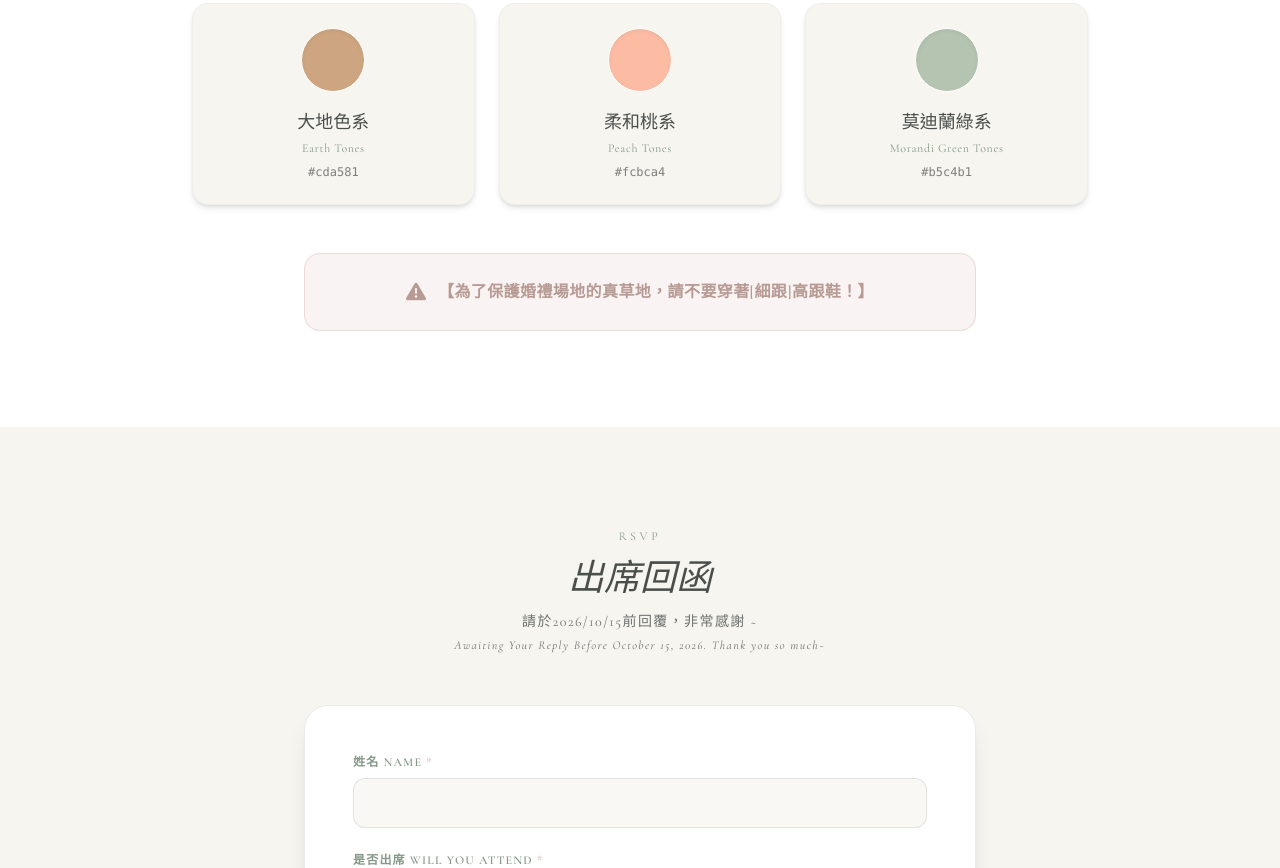
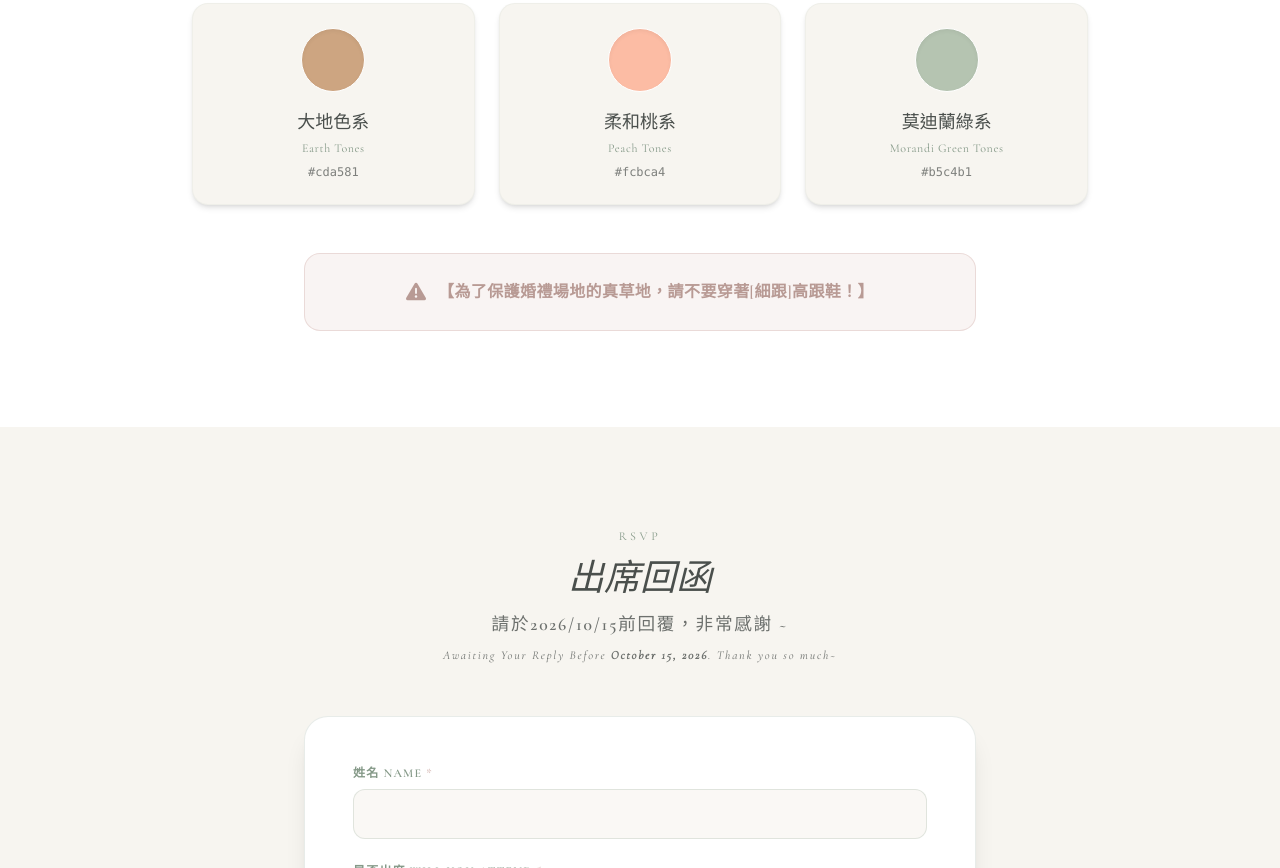
Before and after one commit to EstherSun112/Wedding, a plain HTML site: page index.html in a window 1280 px wide. Shown: the part 2725-3593 px from the top of the page. Drawn offline with nearby package versions, Linux system fonts and the light colour scheme.

Commit message:
index.html

```diff
--- a/index.html
+++ b/index.html
@@ -176,7 +176,7 @@
             <div class="bg-morandiCard rounded-3xl shadow-xl p-8 sm:p-12 border border-morandiGreen/20 space-y-8">
                 <div class="border-b border-morandiGreen/20 pb-6 text-center space-y-2">
                     <span class="text-xs uppercase tracking-widest text-morandiPink">Date &amp; Time 日期與時間</span>
-                    <p class="text-2xl sm:text-3xl font-serif text-morandiText">2026年12月12日 (星期五)</p>
+                    <p class="text-2xl sm:text-3xl font-serif text-morandiText">2026年12月12日 (星期六)</p>
                     <p class="text-base font-serif text-morandiText/90">恭候 / 迎賓時間：上午 10:30</p>
                     <p class="text-lg font-serif italic text-morandiGreenDark">儀式開始時間：上午 11:30</p>
                 </div>
@@ -277,9 +277,9 @@
             <div class="text-center space-y-3">
                 <span class="text-xs uppercase tracking-[0.3em] text-morandiGreenDark">RSVP</span>
                 <h2 class="text-3xl md:text-4xl font-serif italic text-morandiText">出席回函</h2>
-                <p class="text-sm tracking-widest text-morandiText/80 leading-relaxed">
-                    請於2026/10/15前回覆，非常感謝 ~<br>
-                    <span class="italic text-xs font-serif">Awaiting Your Reply Before October 15, 2026. Thank you so much~</span>
+                <p class="text-[1.1rem] tracking-widest text-morandiText/80 leading-relaxed">
+                    請於<strong class="font-bold">2026/10/15</strong>前回覆，非常感謝 ~<br>
+                    <span class="italic text-xs font-serif">Awaiting Your Reply Before <strong class="font-bold">October 15, 2026</strong>. Thank you so much~</span>
                 </p>
             </div>
 
```
